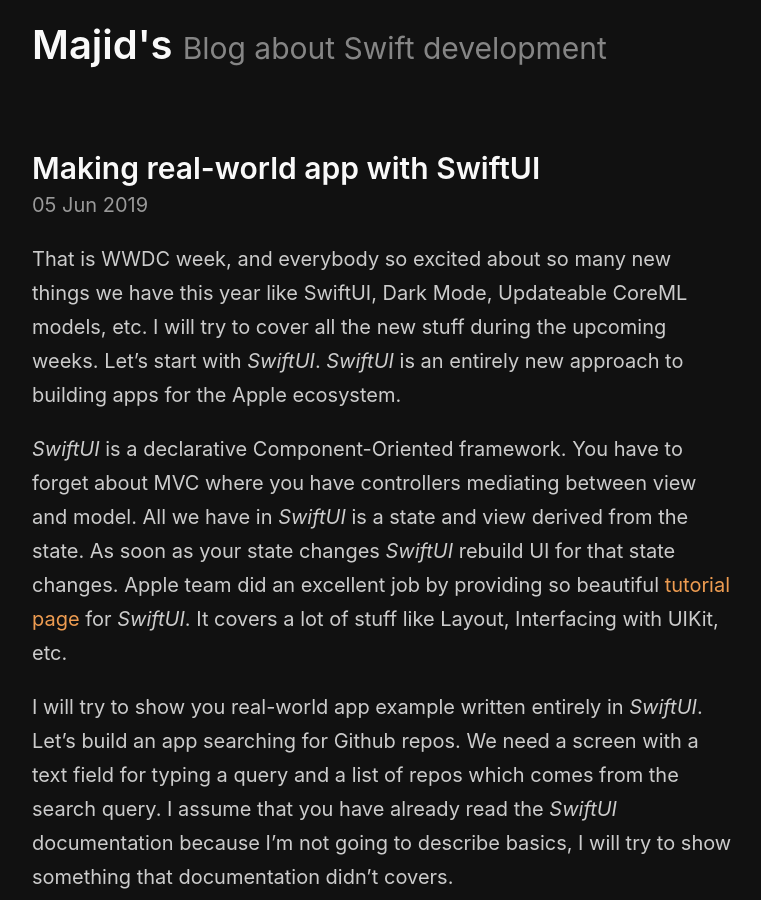
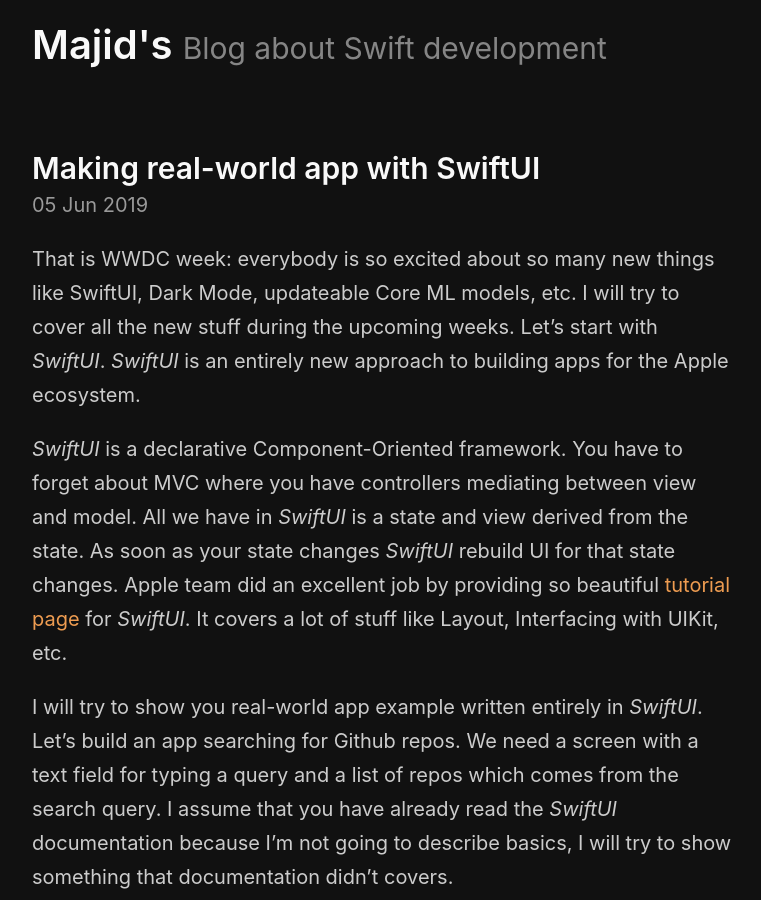
Before and after one commit to mecid/mecid.github.io, a Jekyll site: the page built from _posts/2019-06-05-swiftui-making-real-world-app.md, in a window 1280 px wide and 900 px high. Shown: the whole window, without its empty margins (258-1019 px from the left). Built offline with Jekyll 4.4.1, drawn with Linux system fonts in a browser that asks for light colours.

Commit message:
intro cleanup

```diff
--- a/_posts/2019-06-05-swiftui-making-real-world-app.md
+++ b/_posts/2019-06-05-swiftui-making-real-world-app.md
@@ -3,7 +3,7 @@
 layout: post
 ---
 
-That is WWDC week, and everybody so excited about so many new things we have this year like SwiftUI, Dark Mode, Updateable CoreML models, etc. I will try to cover all the new stuff during the upcoming weeks. Let's start with *SwiftUI*. *SwiftUI* is an entirely new approach to building apps for the Apple ecosystem.
+That is WWDC week: everybody is so excited about so many new things like SwiftUI, Dark Mode, updateable Core ML models, etc. I will try to cover all the new stuff during the upcoming weeks. Let's start with *SwiftUI*. *SwiftUI* is an entirely new approach to building apps for the Apple ecosystem.
 
 *SwiftUI* is a declarative Component-Oriented framework. You have to forget about MVC where you have controllers mediating between view and model. All we have in *SwiftUI* is a state and view derived from the state. As soon as your state changes *SwiftUI* rebuild UI for that state changes. Apple team did an excellent job by providing so beautiful [tutorial page](https://developer.apple.com/tutorials/swiftui/) for *SwiftUI*. It covers a lot of stuff like Layout, Interfacing with UIKit, etc.
 
```
